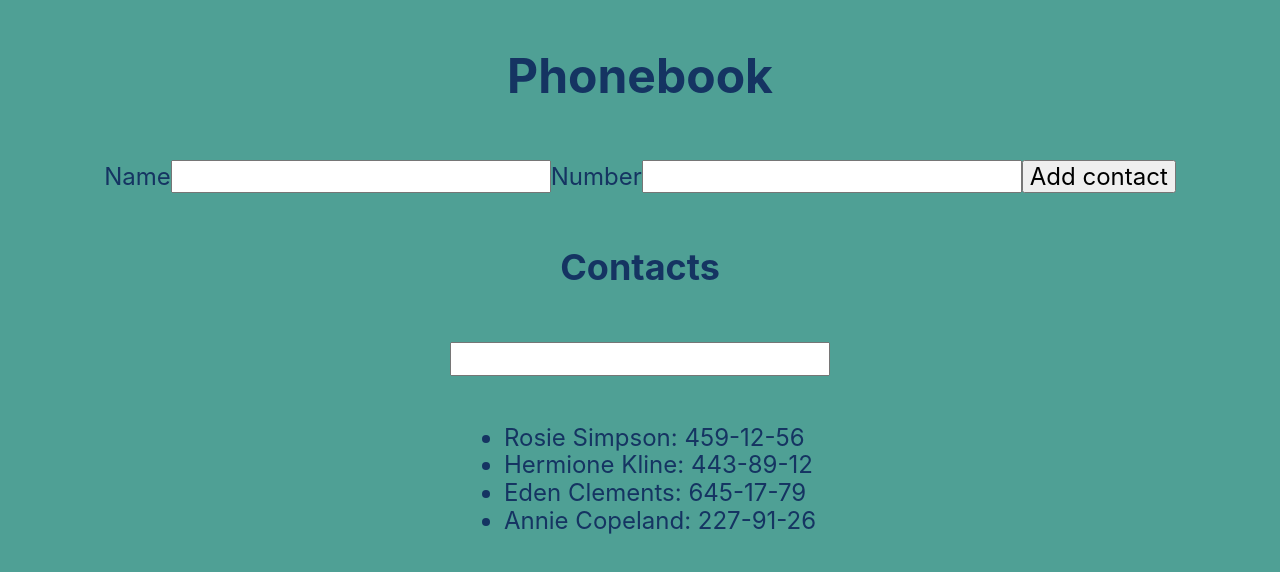
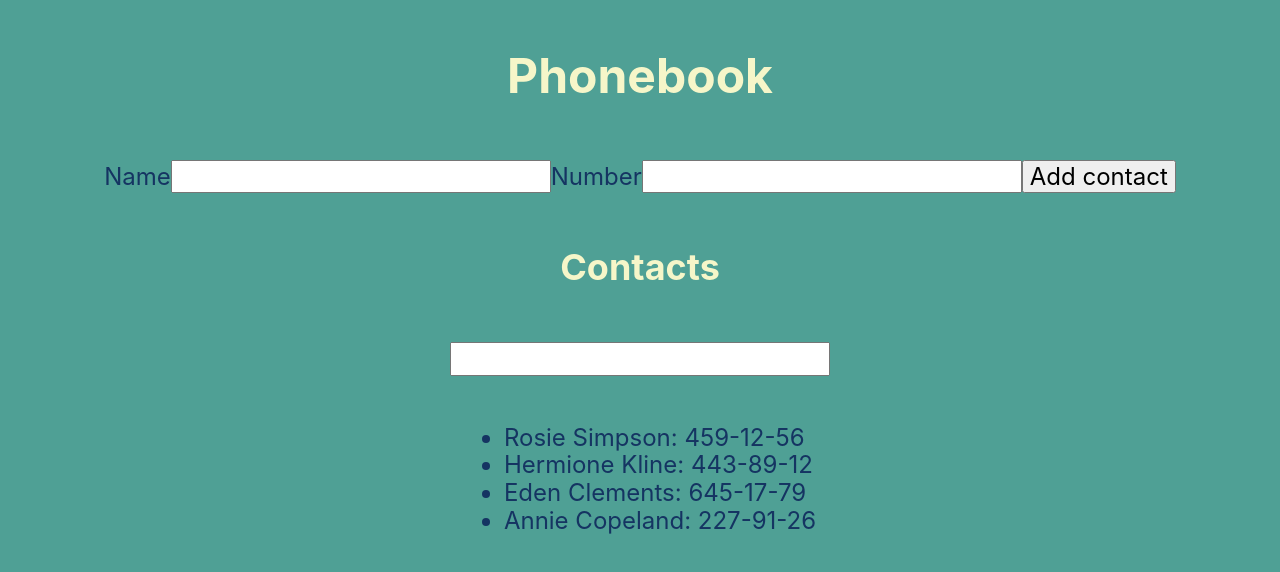
Before and after one commit to diana1m/goit-react-hw-02-phonebook, a React (Create React App) app: page / in a window 1280 px wide. Shown: the top 572 px of the page. Built offline with nearby package versions, Linux system fonts and the light colour scheme.

Commit message:
add color

```diff
--- a/src/GlobalStyle.js
+++ b/src/GlobalStyle.js
@@ -13,6 +13,9 @@ export const GlobalStyle = createGlobalStyle`
     -webkit-font-smoothing: antialiased;
     -moz-osx-font-smoothing: grayscale;
   }
+  h1, h2 {
+    color: #f6f6c9;
+  }
   code {
     font-family: source-code-pro, Menlo, Monaco, Consolas, 'Courier New',
       monospace;
```
